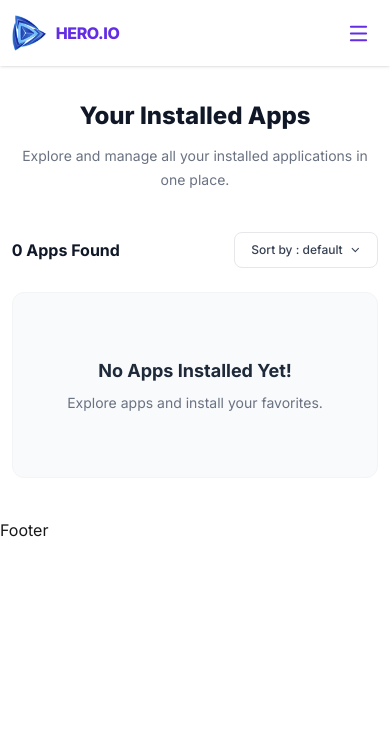
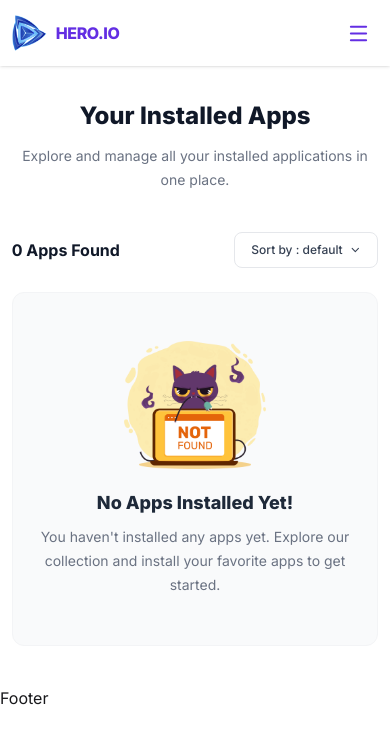
Before and after one commit to bayjid-alom/hero.io, a React (Vite) app: page /installed-apps in a window 390 px wide. Shown: the top 742 px of the page. Built offline with nearby package versions, Linux system fonts and the light colour scheme.

Commit message:
Created responsive installed apps empty state

```diff
--- a/src/pages/installApps/InstallApps.jsx
+++ b/src/pages/installApps/InstallApps.jsx
@@ -3,6 +3,7 @@ import React, { useContext, useEffect, useState } from 'react';
 import { Download, Star } from 'lucide-react';
 import { InstalledAppsContext } from '../../context/InstalledAppsProvider';
 import { toast } from 'react-toastify';
+import appError from "../../assets/images/App-Error.png"
 
 const InstallApps = () => {
     const { installedApps,
@@ -174,13 +175,22 @@ const InstallApps = () => {
 
                 {/* Empty State */}
                 {installedApps.length === 0 && (
-                    <div className="py-16 text-center bg-gray-50 rounded-xl border border-gray-100">
-                        <h3 className="text-lg font-bold text-gray-800">
+                    <div className="rounded-xl border border-gray-100 bg-gray-50 px-4 py-12 text-center sm:py-14 md:py-16">
+
+                        <img
+                            className="mx-auto h-32 w-auto object-contain sm:h-36 md:h-44 lg:h-60 xl:h-64"
+                            src={appError}
+                            alt="No apps found"
+                        />
+
+                        <h3 className="mt-5 text-lg font-extrabold text-gray-800 sm:text-xl md:text-2xl">
                             No Apps Installed Yet!
                         </h3>
-                        <p className="mt-2 text-sm text-gray-500">
-                            Explore apps and install your favorites.
+
+                        <p className="mx-auto mt-2 max-w-md text-sm leading-6 text-gray-500 md:text-base">
+                            You haven't installed any apps yet. Explore our collection and install your favorite apps to get started.
                         </p>
+
                     </div>
                 )}
 
```
